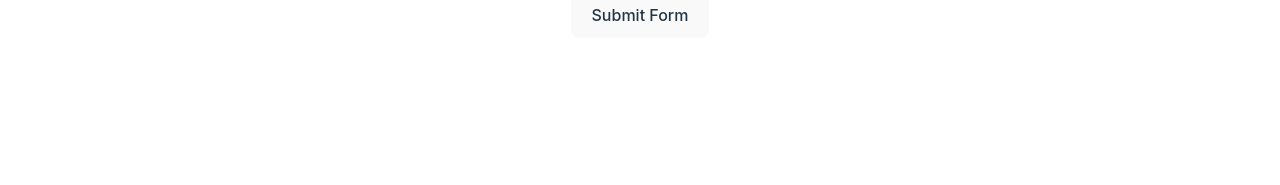
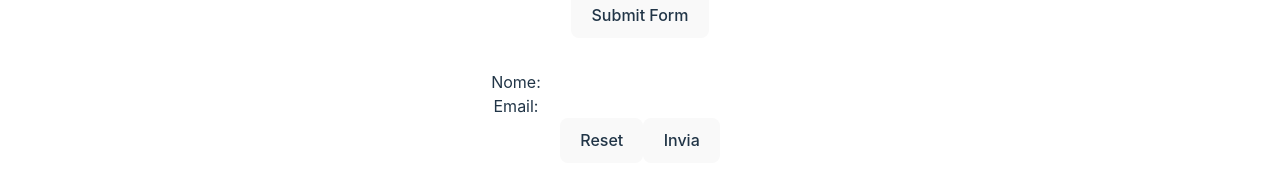
Before and after one commit to gianlucafalaschi/react-first-project, a React (Vite) app: page / in a window 1280 px wide. Shown: the part 2829-3014 px from the top of the page. Before the commit the page ends 2931 px from the top, so only its background shows below. Built offline with nearby package versions, Linux system fonts and the light colour scheme; no server answers.

Commit message:
add: form with useReducer

```diff
--- a/src/App.jsx
+++ b/src/App.jsx
@@ -1,4 +1,4 @@
-import { useState, useEffect } from 'react'
+import { useState, useEffect, useReducer } from 'react'
 import reactLogo from './assets/react.svg'
 import viteLogo from '/vite.svg'
 import './App.css'
@@ -23,6 +23,18 @@
   console.log(e);
 }
 
+/* function for useReducer,   in this case "state" is {name: "", email: ""} and "action" is "dispatchFormState"  */
+function formReducer(state, action) {
+  switch (action.type) {
+    case "CHANGE_FIELD":
+      return { ...state, [action.field]: action.value }
+    case "RESET_FORM":
+      return { name: "", email: "" };
+    /* in case we send an unknown action  */
+    default:
+      return state;
+  }
+}
 
 function App() {
   /* STATES */
@@ -34,6 +46,9 @@
   const [user, setUser] = useState({ name: "Alice", age: 30 });
   /* State per la chiamata http in useEffect */
   const [data, setData] = useState([]);
+
+  /*useReducer per il form / dispacth emana un'azione da rilasciare sul formState    */
+  const [formState, dispatchFormState] = useReducer(formReducer, { name: "", email: "" });
 
   /*  console.log(items);
    console.log(user); */
@@ -55,6 +70,20 @@
   /* se invece dello state usassi una normale variabile per il count rimarrebbe sempre a 0, perchè la function App() verrebbe fatta ripartire ogni volta che premo il pulsante, ripartendo da 0  */
   let conteggio = 0;
 
+  /* Funzioni per useReducer */
+  const handleFieldChange = (field, value) => {
+    dispatchFormState({ type: "CHANGE_FIELD", field, value });
+  };
+
+  const resetForm = (e) => {
+    e.preventDefault();
+    dispatchFormState({ type: "RESET_FORM" });
+  };
+  const sendForm = (e) => {
+    e.preventDefault();
+    console.log(formState);
+  };
+  /*  */
 
   useEffect(() => {
     // document.title = `Conteggio: ${count}`;
@@ -268,6 +297,31 @@
       {/* Component TestTailwind */}
       {/* <TestTailwind></TestTailwind> */}
 
+      {/* Form created with the purpose of using useReducer */}
+      <form>
+        <div>
+          <label htmlFor="name">Nome:</label>
+          <input
+            type="text"
+            id="name"
+            name='name'
+            value={formState.name}
+            onChange={(e) => handleFieldChange("name", e.target.value)}
+          />
+        </div>
+        <div>
+          <label htmlFor="">Email:</label>
+          <input
+            type="email"
+            id="email"
+            name="email"
+            value={formState.email}
+            onChange={(e) => handleFieldChange("email", e.target.value)}
+          />
+        </div>
+        <button onClick={resetForm}>Reset</button>
+        <button onClick={sendForm}>Invia</button>
+      </form>
     </>
   )
 }
```
Lines whose indentation alone changed are shown as unchanged.
